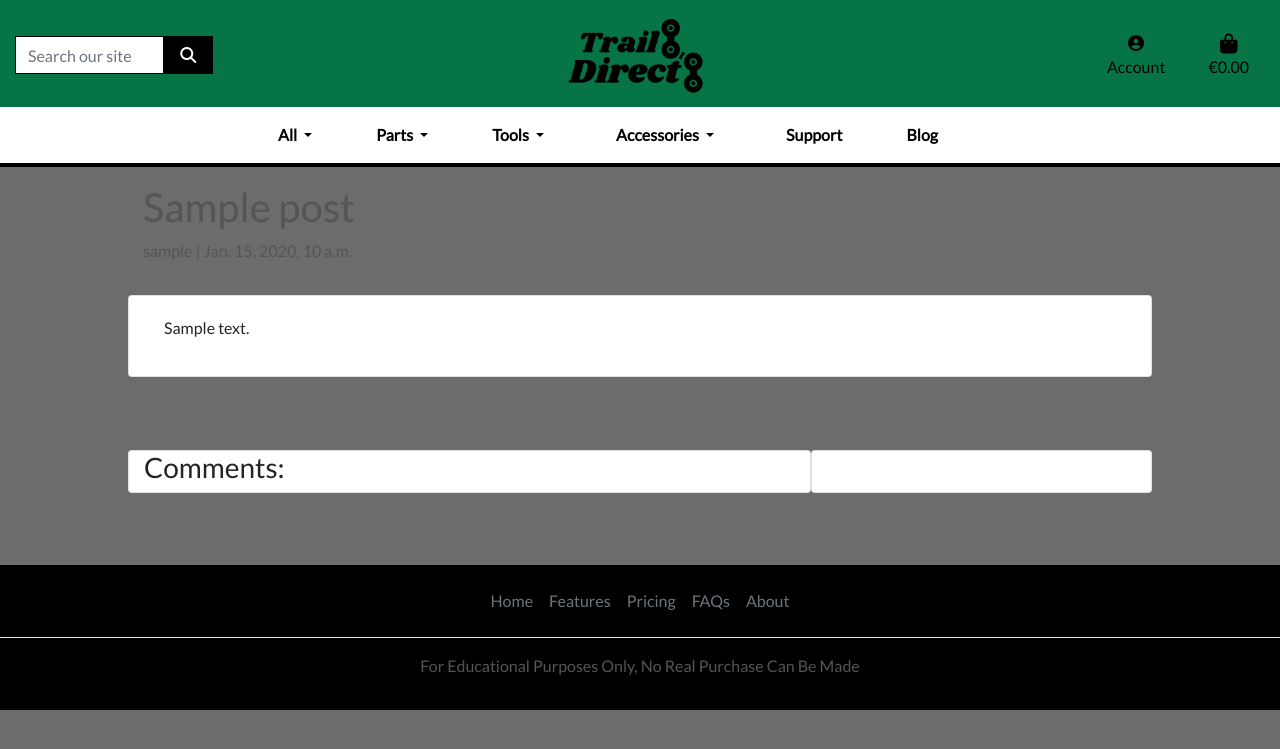
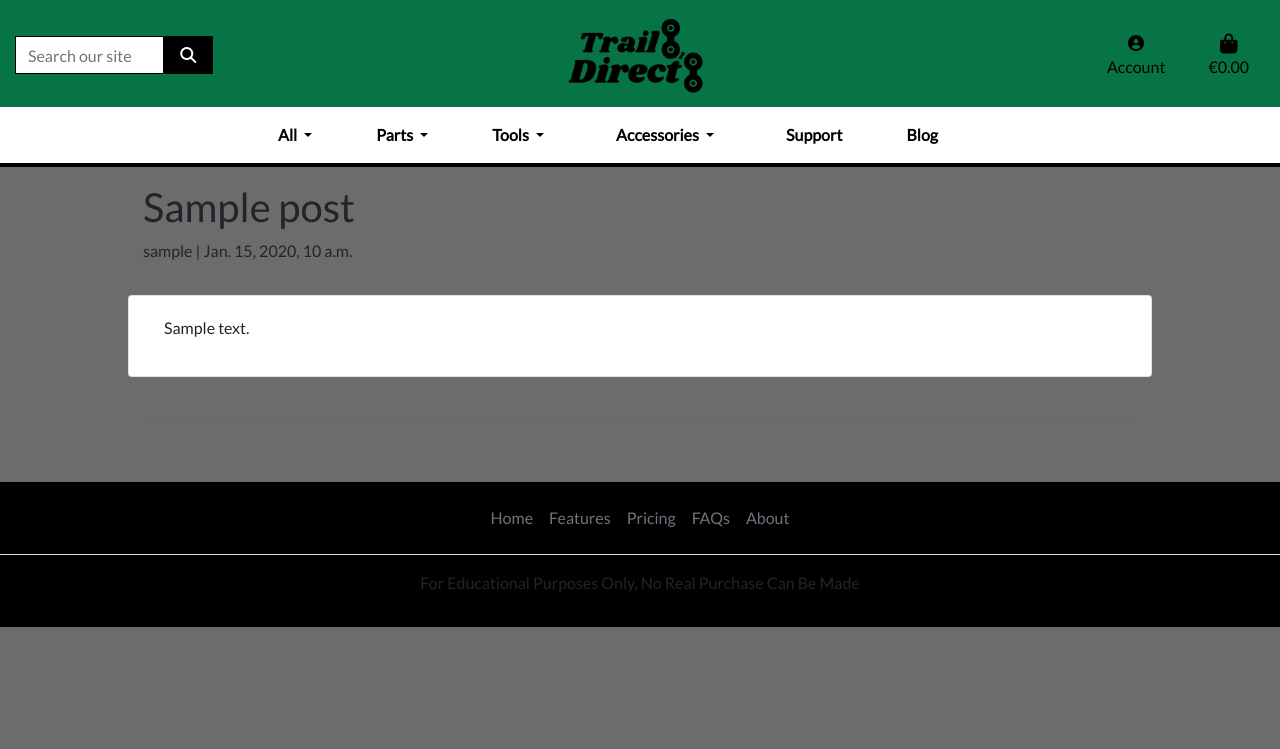
Before and after one commit to lukecdev/Trail-Direct, a Django app: a page that uses blog/templates/blog/post_detail.html in a window 1280 px wide. Shown: the top 749 px of the page. Run offline with Django 4.2, Linux system fonts and the light colour scheme; tables that the repository leaves empty hold one stand-in row (values such as "Sample post"); parts of the project's set-up code (start-up, migrations or seed data) failed here and were passed over; some libraries are stand-ins or nearby versions.

Commit message:
updating text body color

```diff
--- a/blog/templates/blog/post_detail.html
+++ b/blog/templates/blog/post_detail.html
@@ -56,18 +56,6 @@
             <hr>
         </div>
     </div>
-    <div class="row">
-        <div class="col-md-8 card mb-4  mt-3 ">
-            <h3>Comments:</h3>
-
-        </div>
-        <div class="col-md-4 card mb-4  mt-3 ">
-            <div class="card-body">
-
-
-            </div>
-        </div>
-    </div>
 </div>
 
 {% endblock content %}
--- a/static/css/base.css
+++ b/static/css/base.css
@@ -22,7 +22,6 @@ body {
     background-color: var(--background);
     background-size: cover;
     height: calc(100vh - 164px);
-    color: #555;
     font-family: 'Lato';
 }
 
```
